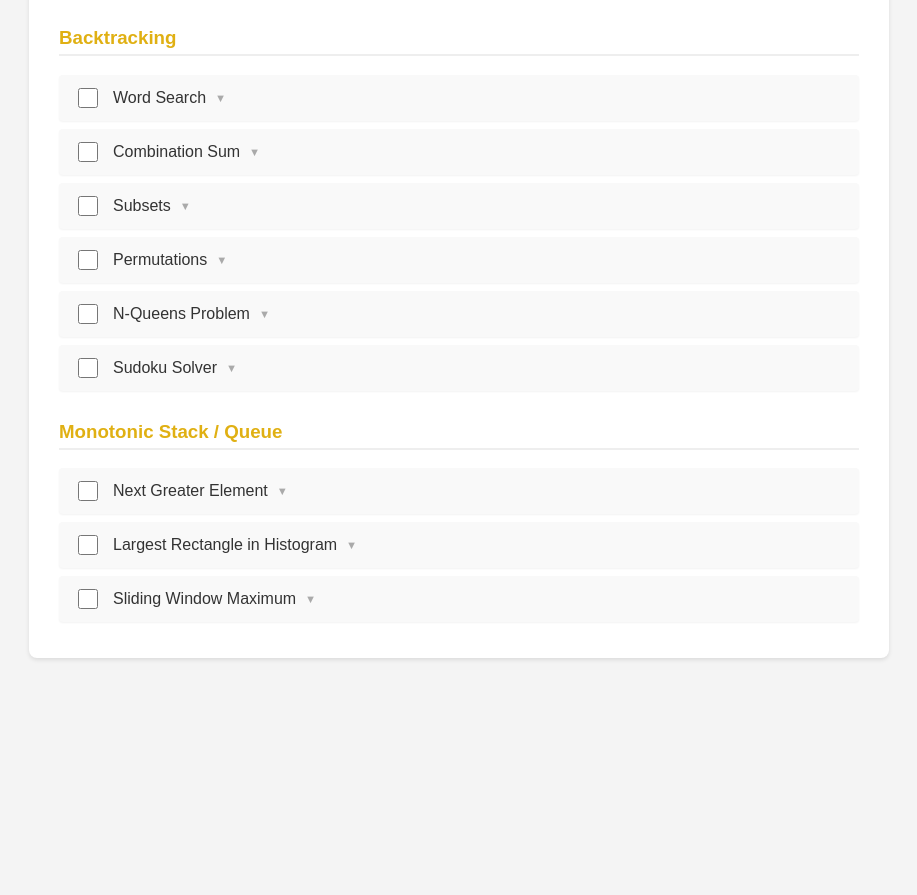
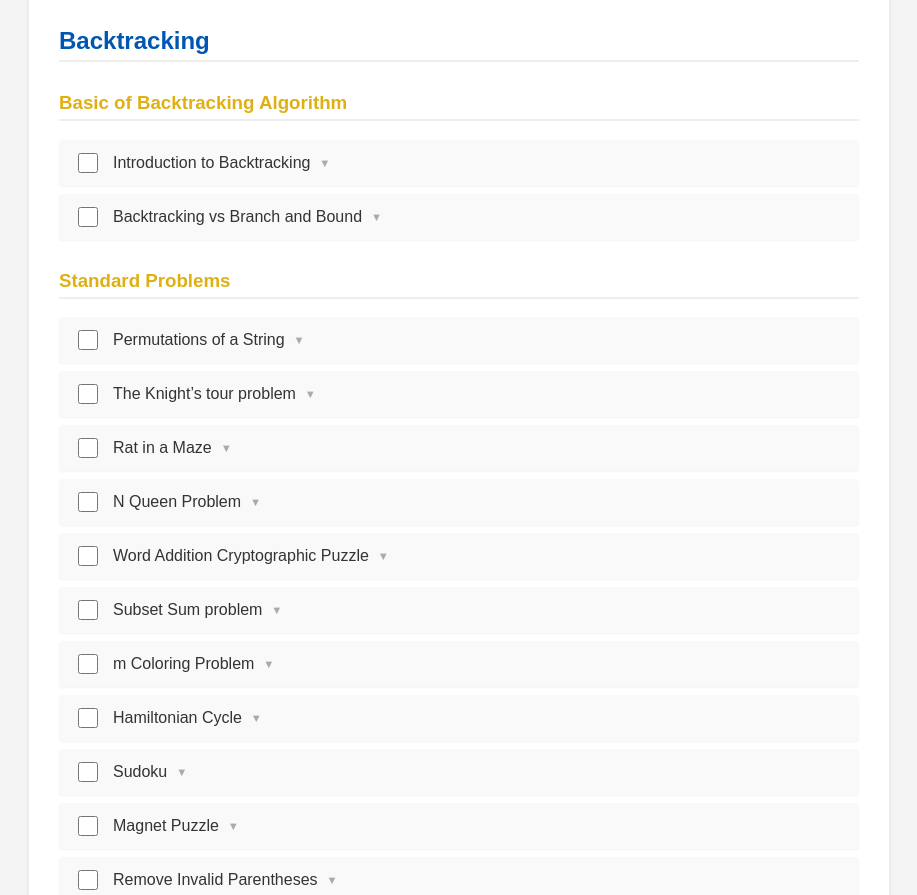
Before and after one commit to dsridhard/dsa, a website: page index.html in a window 1280 px wide. Shown: the part 11105-12000 px from the top of the page, without its empty margins (181-1098 px from the left). Before the commit the page ends 11783 px from the top, so only its background shows below. Drawn offline with Linux system fonts and the light colour scheme.

Commit message:
backtrack question add

```diff
--- a/index.html
+++ b/index.html
@@ -1663,52 +1663,56 @@
         </li>
       </ul>
 
-      <h3>Backtracking</h3>
-      <ul>
-        <li>
-          <input type="checkbox" onchange="toggleDone(this)" />
-          <div>
-            <span class="question-text">Word Search</span
-            ><span class="tech-info">Best: Backtracking | Alt: -</span>
-          </div>
-        </li>
-        <li>
-          <input type="checkbox" onchange="toggleDone(this)" />
-          <div>
-            <span class="question-text">Combination Sum</span
-            ><span class="tech-info">Best: Backtracking | Alt: DP</span>
-          </div>
-        </li>
-        <li>
-          <input type="checkbox" onchange="toggleDone(this)" />
-          <div>
-            <span class="question-text">Subsets</span
-            ><span class="tech-info"
-              >Best: Backtracking | Alt: Bit Manipulation</span
-            >
-          </div>
-        </li>
-        <li>
-          <input type="checkbox" onchange="toggleDone(this)" />
-          <div>
-            <span class="question-text">Permutations</span
-            ><span class="tech-info">Best: Backtracking | Alt: Iterative</span>
-          </div>
-        </li>
-        <li>
-          <input type="checkbox" onchange="toggleDone(this)" />
-          <div>
-            <span class="question-text">N-Queens Problem</span
-            ><span class="tech-info">Best: Backtracking | Alt: -</span>
-          </div>
-        </li>
-        <li>
-          <input type="checkbox" onchange="toggleDone(this)" />
-          <div>
-            <span class="question-text">Sudoku Solver</span
-            ><span class="tech-info">Best: Backtracking | Alt: -</span>
-          </div>
-        </li>
+      <h2>Backtracking</h2>
+      <h3>Basic of Backtracking Algorithm</h3>
+      <ul>
+        <li><input type="checkbox" onchange="toggleDone(this)"><div><span class="question-text">Introduction to Backtracking</span><span class="tech-info">Best: - | Alt: -</span></div></li>
+        <li><input type="checkbox" onchange="toggleDone(this)"><div><span class="question-text">Backtracking vs Branch and Bound</span><span class="tech-info">Best: - | Alt: -</span></div></li>
+      </ul>
+      <h3>Standard Problems</h3>
+      <ul>
+        <li><input type="checkbox" onchange="toggleDone(this)"><div><span class="question-text">Permutations of a String</span><span class="tech-info">Best: - | Alt: -</span></div></li>
+        <li><input type="checkbox" onchange="toggleDone(this)"><div><span class="question-text">The Knight’s tour problem</span><span class="tech-info">Best: - | Alt: -</span></div></li>
+        <li><input type="checkbox" onchange="toggleDone(this)"><div><span class="question-text">Rat in a Maze</span><span class="tech-info">Best: - | Alt: -</span></div></li>
+        <li><input type="checkbox" onchange="toggleDone(this)"><div><span class="question-text">N Queen Problem</span><span class="tech-info">Best: - | Alt: -</span></div></li>
+        <li><input type="checkbox" onchange="toggleDone(this)"><div><span class="question-text">Word Addition Cryptographic Puzzle</span><span class="tech-info">Best: - | Alt: -</span></div></li>
+        <li><input type="checkbox" onchange="toggleDone(this)"><div><span class="question-text">Subset Sum problem</span><span class="tech-info">Best: - | Alt: -</span></div></li>
+        <li><input type="checkbox" onchange="toggleDone(this)"><div><span class="question-text">m Coloring Problem</span><span class="tech-info">Best: - | Alt: -</span></div></li>
+        <li><input type="checkbox" onchange="toggleDone(this)"><div><span class="question-text">Hamiltonian Cycle</span><span class="tech-info">Best: - | Alt: -</span></div></li>
+        <li><input type="checkbox" onchange="toggleDone(this)"><div><span class="question-text">Sudoku</span><span class="tech-info">Best: - | Alt: -</span></div></li>
+        <li><input type="checkbox" onchange="toggleDone(this)"><div><span class="question-text">Magnet Puzzle</span><span class="tech-info">Best: - | Alt: -</span></div></li>
+        <li><input type="checkbox" onchange="toggleDone(this)"><div><span class="question-text">Remove Invalid Parentheses</span><span class="tech-info">Best: - | Alt: -</span></div></li>
+      </ul>
+      <h3>Easy Problem</h3>
+      <ul>
+        <li><input type="checkbox" onchange="toggleDone(this)"><div><span class="question-text">Find all subsets</span><span class="tech-info">Best: - | Alt: -</span></div></li>
+        <li><input type="checkbox" onchange="toggleDone(this)"><div><span class="question-text">Check for sum-string</span><span class="tech-info">Best: - | Alt: -</span></div></li>
+        <li><input type="checkbox" onchange="toggleDone(this)"><div><span class="question-text">All paths between two vertices</span><span class="tech-info">Best: - | Alt: -</span></div></li>
+        <li><input type="checkbox" onchange="toggleDone(this)"><div><span class="question-text">All distinct subsets</span><span class="tech-info">Best: - | Alt: -</span></div></li>
+        <li><input type="checkbox" onchange="toggleDone(this)"><div><span class="question-text">Path of more than k length from a source</span><span class="tech-info">Best: - | Alt: -</span></div></li>
+        <li><input type="checkbox" onchange="toggleDone(this)"><div><span class="question-text">All paths from a given source to a destination</span><span class="tech-info">Best: - | Alt: -</span></div></li>
+      </ul>
+      <h3>Medium Problems</h3>
+      <ul>
+        <li><input type="checkbox" onchange="toggleDone(this)"><div><span class="question-text">Tug of War</span><span class="tech-info">Best: - | Alt: -</span></div></li>
+        <li><input type="checkbox" onchange="toggleDone(this)"><div><span class="question-text">8 queen problem</span><span class="tech-info">Best: - | Alt: -</span></div></li>
+        <li><input type="checkbox" onchange="toggleDone(this)"><div><span class="question-text">Combinational Sum</span><span class="tech-info">Best: - | Alt: -</span></div></li>
+        <li><input type="checkbox" onchange="toggleDone(this)"><div><span class="question-text">Warnsdorff’s algorithm for Knight’s tour problem</span><span class="tech-info">Best: - | Alt: -</span></div></li>
+        <li><input type="checkbox" onchange="toggleDone(this)"><div><span class="question-text">Paths from corner cell to middle cell in maze</span><span class="tech-info">Best: - | Alt: -</span></div></li>
+        <li><input type="checkbox" onchange="toggleDone(this)"><div><span class="question-text">Maximum number possible by doing at-most K swaps</span><span class="tech-info">Best: - | Alt: -</span></div></li>
+        <li><input type="checkbox" onchange="toggleDone(this)"><div><span class="question-text">Rat in a Maze with multiple jump allowed</span><span class="tech-info">Best: - | Alt: -</span></div></li>
+        <li><input type="checkbox" onchange="toggleDone(this)"><div><span class="question-text">N Queen in O(n) space</span><span class="tech-info">Best: - | Alt: -</span></div></li>
+      </ul>
+      <h3>Hard Problems</h3>
+      <ul>
+        <li><input type="checkbox" onchange="toggleDone(this)"><div><span class="question-text">Power Set in Lexicographic order</span><span class="tech-info">Best: - | Alt: -</span></div></li>
+        <li><input type="checkbox" onchange="toggleDone(this)"><div><span class="question-text">Word Break Problem using Backtracking</span><span class="tech-info">Best: - | Alt: -</span></div></li>
+        <li><input type="checkbox" onchange="toggleDone(this)"><div><span class="question-text">Partition of a set into K subsets with equal sum</span><span class="tech-info">Best: - | Alt: -</span></div></li>
+        <li><input type="checkbox" onchange="toggleDone(this)"><div><span class="question-text">Longest Possible Route in a Matrix with Hurdles</span><span class="tech-info">Best: - | Alt: -</span></div></li>
+        <li><input type="checkbox" onchange="toggleDone(this)"><div><span class="question-text">Shortest safe route in a path with landmines</span><span class="tech-info">Best: - | Alt: -</span></div></li>
+        <li><input type="checkbox" onchange="toggleDone(this)"><div><span class="question-text">All palindromic partitions of a string</span><span class="tech-info">Best: - | Alt: -</span></div></li>
+        <li><input type="checkbox" onchange="toggleDone(this)"><div><span class="question-text">Printing all solutions in N-Queen Problem</span><span class="tech-info">Best: - | Alt: -</span></div></li>
+        <li><input type="checkbox" onchange="toggleDone(this)"><div><span class="question-text">All longest common sub-sequences in lexicographical order</span><span class="tech-info">Best: best solution | Alt: alt</span></div></li>
       </ul>
 
       <h3>Monotonic Stack / Queue</h3>
```
